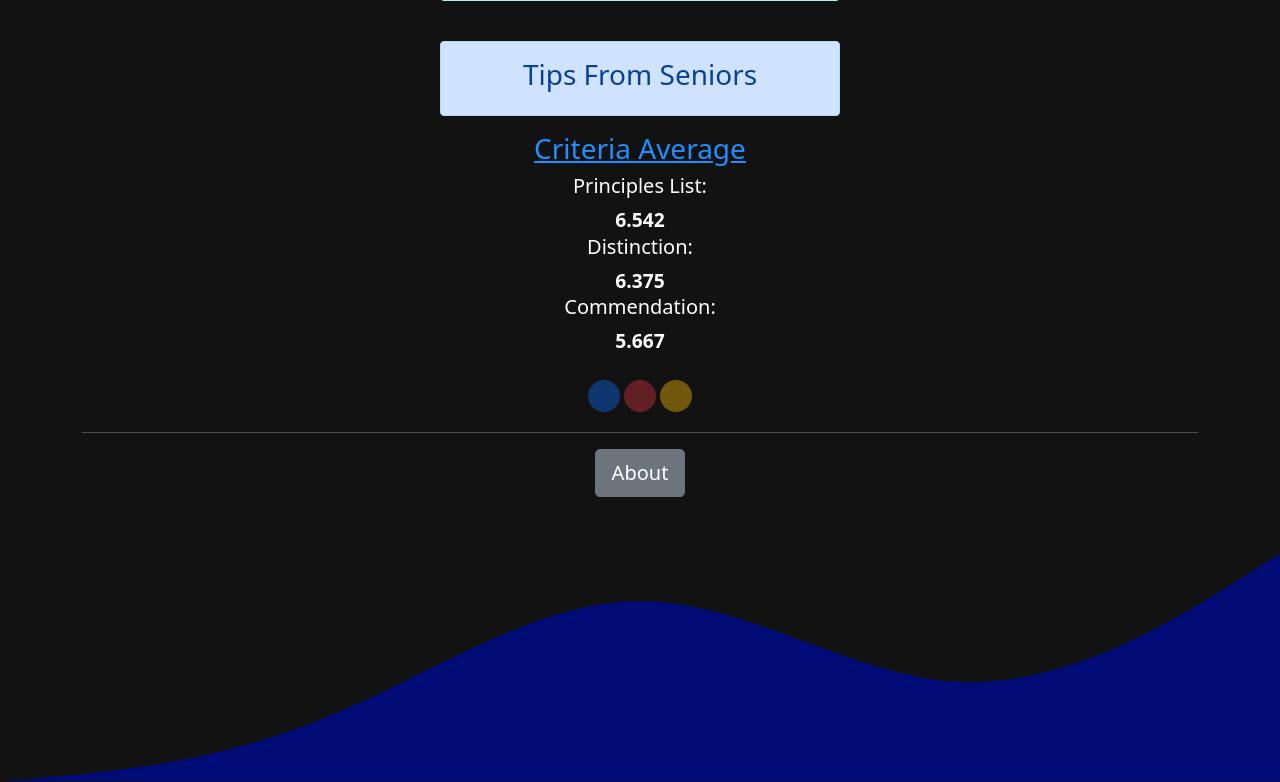
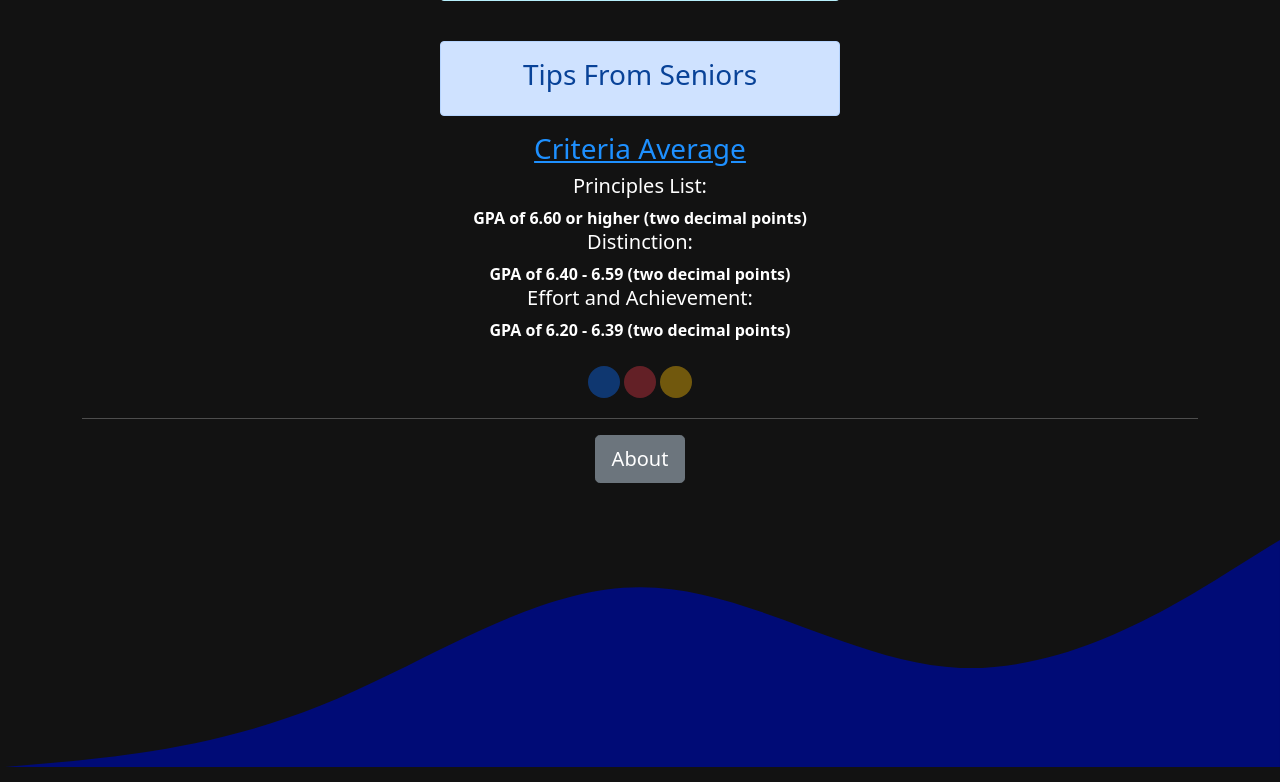
Before and after one commit to EmmanuelQC/acsi-gpa-web, a Flask app: page / in a window 1280 px wide. Shown: the part 1137-1919 px from the top of the page. Run offline with Flask 2, Linux system fonts and the light colour scheme.

Commit message:
changes in GPA text

```diff
--- a/templates/index.html
+++ b/templates/index.html
@@ -50,8 +50,11 @@
             d_list = (3 * 7 + (total_s-3-2) * 6 + 5*2 + (4*7 + (total_s-4)*6) * 2) / total_s_g;
             cD_list = (2 * 7 + (total_s-2) * 5 + (3*7 + (total_s-3)*5) * 2) / total_s_g;
 
+            /*
+            //Changing of text to calculated GPA limits
             var text = document.getElementById("criteria")
             text.innerHTML = '<h5>Principles List: </h5>' + p_list.toFixed(3).big(3).bold() + '<br><h5>Distinction: </h5>' + d_list.toFixed(3).big(3).bold() + '<br><h5>Commendation: </h5>' + cD_list.toFixed(3).big(3).bold()
+            */
         }
 
         function add_row() {
@@ -693,7 +696,12 @@
         <div align="center">
             <h3 style="color: dodgerblue"><u>Criteria Average</u></h3>
             <div id="criteria">
-                Calculation...
+                <h5>Principles List: </h5>
+                <b>GPA of 6.60 or higher (two decimal points)</b>
+                <h5>Distinction: </h5>
+                <b>GPA of 6.40 - 6.59 (two decimal points)</b>
+                <h5>Effort and Achievement: </h5>
+                <b>GPA of 6.20 - 6.39 (two decimal points)</b>
             </div>
         </div>
         <script>
```
